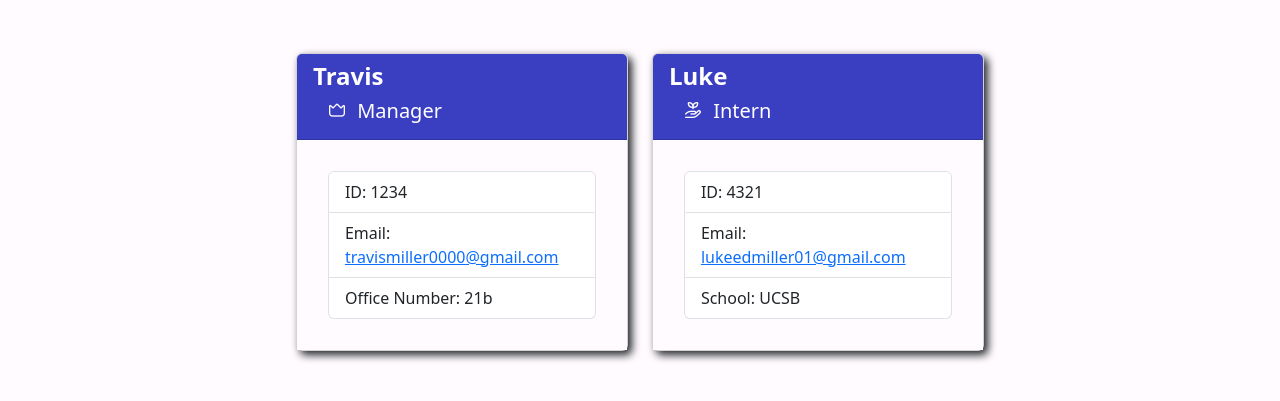
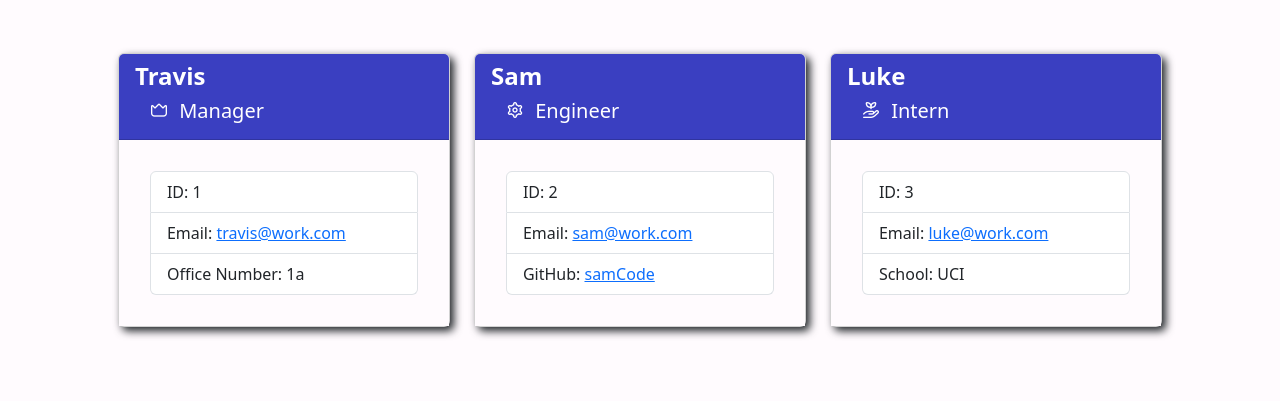
Before and after one commit to tcmiller30/team-profile-generator, a website: page dist/index.html in a window 1280 px wide. Shown: the part 147-548 px from the top of the page. Drawn offline with nearby package versions, Linux system fonts and the light colour scheme.

```diff
--- a/dist/index.html
+++ b/dist/index.html
@@ -25,9 +25,26 @@
                         </div>
                         <div class="card-body">
                             <ul class="list-group list-group">
-                                <li class="list-group-item">ID: <span class="idNum">1234</span></li>
-                                <li class="list-group-item">Email: <a href="mailto: travismiller0000@gmail.com" class="email">travismiller0000@gmail.com</a></li>
-                                <li class="list-group-item subClassQ">Office Number: <span class="subClassA">21b</span></li>
+                                <li class="list-group-item">ID: <span class="idNum">1</span></li>
+                                <li class="list-group-item">Email: <a href="mailto: travis@work.com" class="email">travis@work.com</a></li>
+                                <li class="list-group-item subClassQ">Office Number: <span class="subClassA">1a</span></li>
+                            </ul>
+                        </div>
+                    </div>
+                </div>
+
+                <div class="col-12 col-md-6 col-lg-4">
+                    <div class="card mb-4">
+                        <div class="card-header">
+                            <h5 class="name">Sam</h5>
+                            <i class="ms-3 me-2 fi fi-rr-settings"></i>
+                            <h5 class="d-inline-block">Engineer</h5>
+                        </div>
+                        <div class="card-body">
+                            <ul class="list-group list-group">
+                                <li class="list-group-item">ID: <span class="idNum">2</span></li>
+                                <li class="list-group-item">Email: <a href="mailto: sam@work.com" class="email">sam@work.com</a></li>
+                                <li class="list-group-item subClassQ">GitHub: <a class="subClassA" href="https://github.com/samCode">samCode</a></li>
                             </ul>
                         </div>
                     </div>
@@ -42,9 +59,9 @@
                         </div>
                         <div class="card-body">
                             <ul class="list-group list-group">
-                                <li class="list-group-item">ID: <span class="idNum">4321</span></li>
-                                <li class="list-group-item">Email: <a href="mailto: lukeedmiller01@gmail.com" class="email">lukeedmiller01@gmail.com</a></li>
-                                <li class="list-group-item subClassQ">School: <span class="subClassA">UCSB</span></li>
+                                <li class="list-group-item">ID: <span class="idNum">3</span></li>
+                                <li class="list-group-item">Email: <a href="mailto: luke@work.com" class="email">luke@work.com</a></li>
+                                <li class="list-group-item subClassQ">School: <span class="subClassA">UCI</span></li>
                             </ul>
                         </div>
                     </div>
```
Also changed, not shown: Assets/10-object-oriented-programming-homework-demo.png (deleted), Assets/index-example.png (added), Assets/prompts-example.png (added), README.md, readme_INS.md (added).
